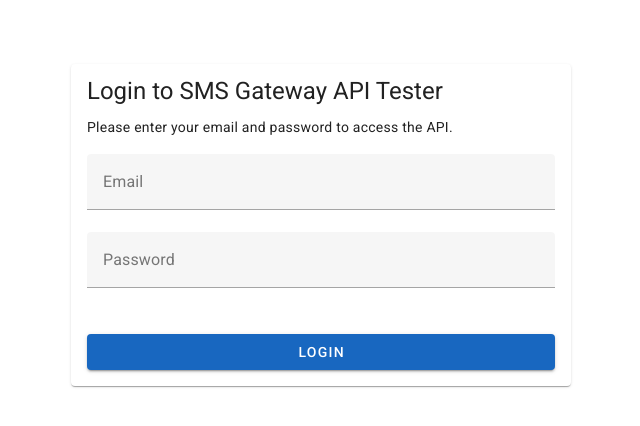
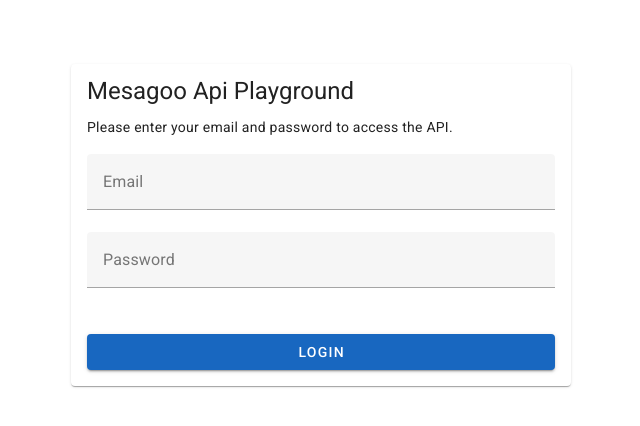
Before and after one commit to lab2view/mesagoo-client-test, a Vue app: page /#/ in a window 1280 px wide. Shown: the top 426 px of the page, without its empty margins (319-959 px from the left). Built offline with nearby package versions, Linux system fonts and the light colour scheme.

Commit message:
fix: fix login form name
Signed-off-by: Joseph NOMO <jspnomo@gmail.com>

```diff
--- a/src/views/Login.vue
+++ b/src/views/Login.vue
@@ -1,7 +1,7 @@
 <template>
     <v-card class="mx-auto my-12" max-width="500">
       <v-card-title class="text-h5">
-        Login to SMS Gateway API Tester
+        Mesagoo Api Playground
       </v-card-title>
       <v-card-text>
         <p class="mb-4">Please enter your email and password to access the API.</p>
```
